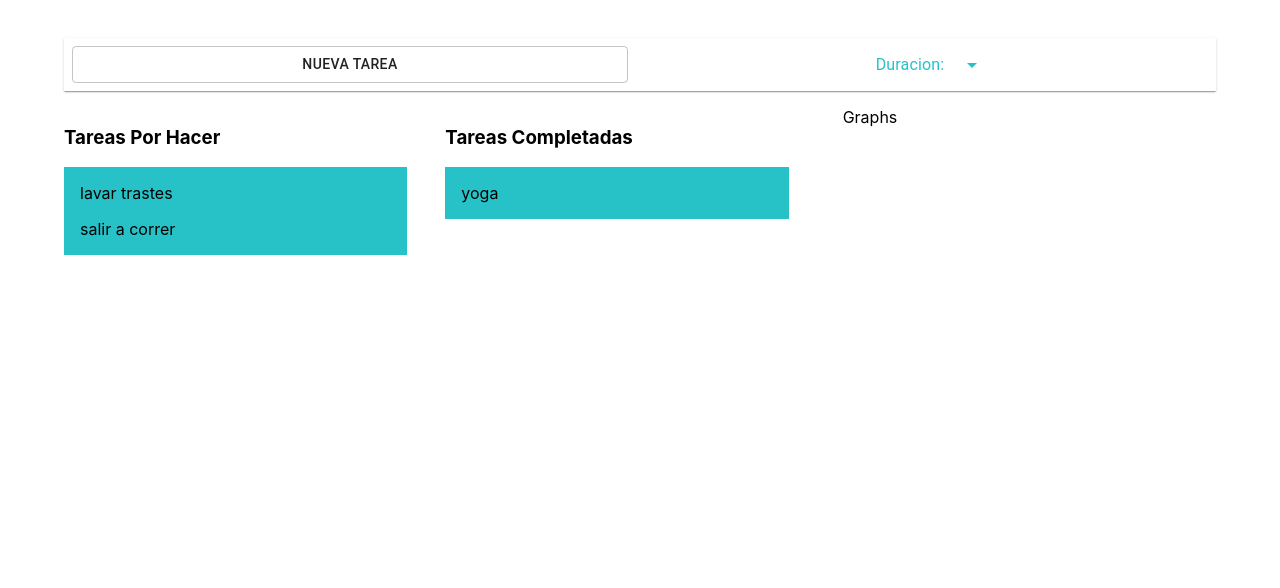
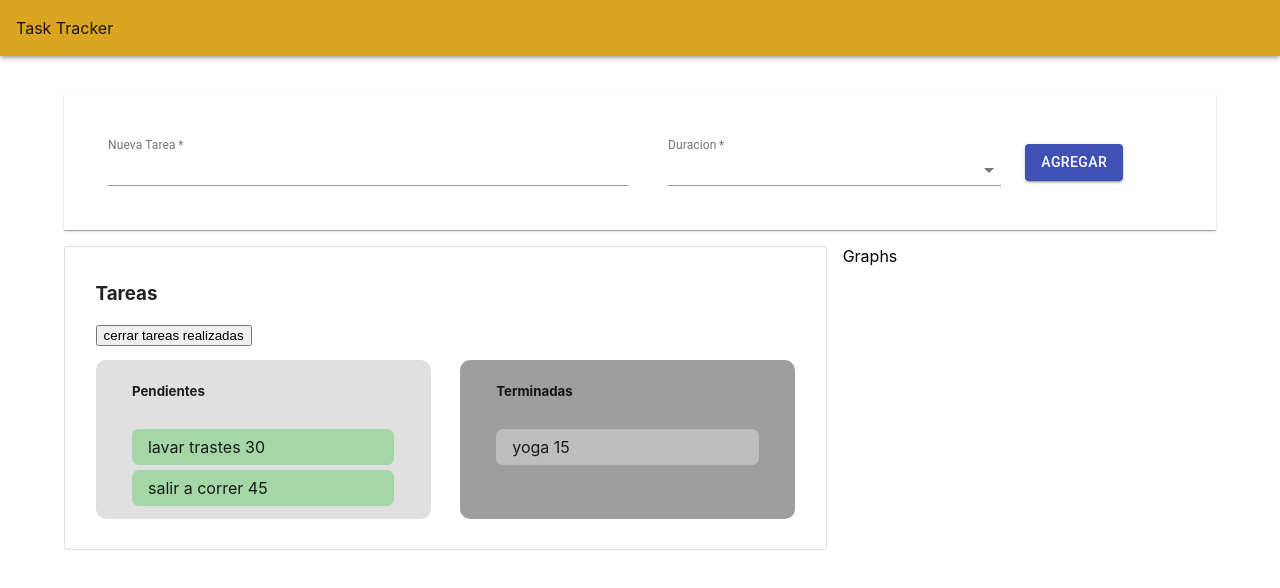
Before and after one commit to yidah-curiel/task-tracker, a React (Create React App) app: page / in a window 1280 px wide. Shown: the top 588 px of the page. Built offline with nearby package versions, Linux system fonts and the light colour scheme.

Commit message:
funcionalidad addTask y maquetado dragDropTasks

```diff
--- a/package.json
+++ b/package.json
@@ -7,6 +7,7 @@
     "@testing-library/jest-dom": "^4.2.4",
     "@testing-library/react": "^9.3.2",
     "@testing-library/user-event": "^7.1.2",
+    "clsx": "^1.1.1",
     "lodash": "^4.17.20",
     "react": "^16.13.1",
     "react-beautiful-dnd": "^13.0.0",
--- a/src/App.js
+++ b/src/App.js
@@ -1,9 +1,11 @@
 import React from 'react';
 import Tasks from './Components/Tasks'
+import Header from './Components/Header'
 
 function App() {
   return (
     <>
+      <Header/>
       <Tasks />
     </>
   );
--- /dev/null
+++ b/src/Components/Header.jsx
@@ -0,0 +1,31 @@
+import React from "react";
+import { makeStyles } from "@material-ui/core/styles";
+import Paper from "@material-ui/core/Paper";
+
+const useStyles = makeStyles((theme) => ({
+	root: {
+		display: "flex",
+		padding: '1vh 2vh',
+		alignItems: "center",
+		backgroundColor: "#daa520",
+		[theme.breakpoints.up('md')]: {
+			height: '5vh'
+		}
+	},
+}));
+
+function Header({ setTasks }) {
+	const classes = useStyles();
+
+	return (
+		<Paper
+			square
+			elevation={3}
+			className={classes.root}
+			>
+				Task Tracker
+		</Paper>
+	);
+}
+
+export default Header;
--- a/src/Components/Tasks/DragDropTasks.jsx
+++ b/src/Components/Tasks/DragDropTasks.jsx
@@ -1,11 +1,51 @@
-import React from 'react';
+import React, {useState} from 'react';
 import DragDropList from './utils/DragDropList'
 import Grid from "@material-ui/core/Grid";
+import Paper from "@material-ui/core/Paper";
 import { DragDropContext } from "react-beautiful-dnd";
 import _ from "lodash";
+import { makeStyles } from "@material-ui/core/styles";
+import clsx from 'clsx';
+
+
+const useStyles = makeStyles((theme) => ({
+	root: {
+		display: "flex",
+		flexWrap: "wrap",
+		padding: theme.spacing(1),
+		"& > *": {
+			margin: theme.spacing(1),
+		},
+    },
+    headerContainer: {
+        paddingLeft: '2%'
+    },
+    listContainer: {
+        backgroundColor: '#e0e0e0',
+        padding: '0% 5%',
+        flexDirection: 'column',
+        margin: '2%',
+        borderRadius: 10,
+        width: '98%',
+    },
+    halfListContainer: {
+        [theme.breakpoints.up('sm')]: {
+            width: '46%'
+        }
+    },
+    completedList: {
+        backgroundColor: '#9e9e9e'
+    }
+}));
 
 
 function Tasks({tasks, setTasks}) {
+    const classes = useStyles();
+    const [showCompleted, setShowCompleted] = useState(true)
+
+    const handleTasksView = () => {
+        setShowCompleted(prev => !prev)
+    }
 
     const onDragEnd = ({destination, source}) => {
         console.log("from", source)
@@ -33,21 +73,46 @@ function Tasks({tasks, setTasks}) {
     }
 
     return (
+        <Paper variant="outlined" className={classes.root}>
             <Grid container>
                 <DragDropContext onDragEnd={onDragEnd}>
-                {_.map(tasks, (data, key) => (
-                <Grid item xs={12} md={6} key={key}>
-                    <h3>{data.title}</h3>
+                    <Grid item xs={12} className={classes.headerContainer}>
+                        <h3>Tareas</h3>
+                        <button onClick={handleTasksView}>
+                            {!showCompleted ?
+                                "ver tareas realizadas"
+                                :
+                                "cerrar tareas realizadas"}
+                        </button>
+                    </Grid>
+                    <Grid
+                        item container
+                        className={showCompleted ?
+                            clsx(classes.listContainer, classes.halfListContainer)
+                            : classes.listContainer}
+                        >
+                        <h5>{"Pendientes"}</h5>
                                 <DragDropList
-                            name={data.title}
-                            items={data.items}
-                            listKey={key}
-                            key={key}
+                                name={"Por Hacer"}
+                                items={tasks.todos.items}
+                                listKey={"todos"}
+                                key={"todos"}
                                 />
                     </Grid>
-                ))}
+                    {showCompleted &&
+                    <Grid item container className={clsx(classes.listContainer, classes.halfListContainer, classes.completedList)}>
+                        <h5>{"Terminadas"}</h5>
+                                <DragDropList
+                                name={"Completadas"}
+                                items={tasks.completed.items}
+                                listKey={"completed"}
+                                key={"completed"}
+                                />
+                    </Grid>
+                    }
                 </DragDropContext>
             </Grid>
+        </Paper>
     )
 
 }
--- a/src/Components/Tasks/Toolbar.jsx
+++ b/src/Components/Tasks/Toolbar.jsx
@@ -1,54 +1,94 @@
-import React, {useState} from "react";
+import React, { useState } from "react";
 import { makeStyles } from "@material-ui/core/styles";
 import Paper from "@material-ui/core/Paper";
 import Button from "@material-ui/core/Button";
 import Grid from "@material-ui/core/Grid";
-import Filters from './utils/Filters'
-import {v4} from "uuid"
+import { v4 } from "uuid";
+import TextField from "./utils/ui/TextField";
+//import SaveIcon from '@material-ui/icons/Save';
+import useForm from './utils/hooks/useForm';
 
 
 const useStyles = makeStyles((theme) => ({
 	root: {
 		display: "flex",
 		flexWrap: "wrap",
-    padding: theme.spacing(1),
-    justifyContent: 'center',
-  },
-  container: {
-    alignItems: 'center'
-  },
-  button: {
-    width: '100%'
-  }
+		padding: theme.spacing(1),
+		"& > *": {
+			margin: theme.spacing(1),
+		},
+	},
+	container: {
+		alignItems: "center",
+	},
+	button: {
+	//	width: "100%",
+	},
 }));
 
+const Duraciones = [
+	{ value: 30, label: "Corta (30 min)" },
+	{ value: 45, label: "Media (45 min)" },
+	{ value: 60, label: "Larga (1 hr)" },
+];
 
-function Toolbar({setTasks}) {
+function Toolbar({ setTasks }) {
 	const classes = useStyles();
 
-	const [text, setText] = useState('')
-
-	const addTask = () => {
+	const addTask = (inputs) => {
 		const newTask = {
 			id: v4(),
-			description: text,
-		}
-		setTasks(prev => {
-			const prevTasks = {...prev}
-			prevTasks["todos"].items.unshift(newTask)
-			return prevTasks
-		})
-	}
+			...inputs
+		};
+		setTasks((prev) => {
+			const prevTasks = { ...prev };
+			prevTasks["todos"].items.unshift(newTask);
+			return prevTasks;
+		});
+	};
+
+	const { inputs,handleInputChange,handleSubmit } = useForm(addTask);
 
 	return (
 		<Paper square className={classes.root}>
 			<Grid container spacing={3} className={classes.container}>
-				<Grid item xs={12} sm={6}>
-					<Button variant="outlined" className={classes.button}>Nueva Tarea</Button>
+				<Grid item md={6}>
+					<TextField
+						label={"Nueva Tarea"}
+						helper={"Descripción de tarea requerida"}
+						id={"nueva-tarea-descripcion"}
+						name="description"
+						value={inputs.description ? inputs.description : ""}
+						onChange={handleInputChange}
+						error={false}
+						required={true}
+					/>
 				</Grid>
-				<Grid item xs={12} sm={6}>
-					<Filters/>
+				<Grid item md={4}>
+					<TextField
+						label={"Duracion"}
+						helper={"Duración de tarea requerida"}
+						id={"nueva-tarea-duracion"}
+						name="duration"
+						select
+						selectOptions={Duraciones}
+						value={inputs.duration ? inputs.duration : ""}
+						onChange={handleInputChange}
+						error={false}
+						required={true}
+					/>
 				</Grid>
+				<Grid item md={2}>
+					<Button
+						variant="contained"
+						color="primary"
+						className={classes.button}
+						onClick={handleSubmit}
+					>
+						Agregar
+					</Button>
+				</Grid>
+
 			</Grid>
 		</Paper>
 	);
--- a/src/Components/Tasks/index.jsx
+++ b/src/Components/Tasks/index.jsx
@@ -31,11 +31,11 @@ export default function () {
 
     const [tasks, setTasks] = useState({
         "todos": {
-            title: "Tareas Por Hacer",
+            title: "Por Hacer",
             items: [item1, item2]
         },
         "completed": {
-            title: "Tareas Completadas",
+            title: "Completadas",
             items: [item3]
         }
     })
--- a/src/Components/Tasks/utils/DragDropList.jsx
+++ b/src/Components/Tasks/utils/DragDropList.jsx
@@ -3,12 +3,24 @@ import { makeStyles } from "@material-ui/core/styles";
 import List from '@material-ui/core/List';
 import { Droppable, Draggable } from "react-beautiful-dnd";
 import ListItem from '@material-ui/core/ListItem';
+import clsx from 'clsx';
 
 const useStyles = makeStyles({
     root: {
-        backgroundColor: '#27c2c7',
-        width: '90%'
+      //  backgroundColor: '#deb887',
+      //  width: '90%'
     },
+    listItem: {
+        backgroundColor: '#a5d6a7',
+        marginBottom: 5,
+        borderRadius: 7
+    },
+    inProgressItem: {
+        backgroundColor: '#ffc400',
+    },
+    completedItem: {
+        backgroundColor: '#bdbdbd',
+    }
 });
 
 function DraggableList({name, items, listKey}) {
@@ -32,8 +44,12 @@ function DraggableList({name, items, listKey}) {
                                 <ListItem
                                     ref={provided.innerRef}
                                     {...provided.draggableProps}
-                                    {...provided.dragHandleProps}>
-                                        {el.description}
+                                    {...provided.dragHandleProps}
+                                    className={
+                                        listKey === "completed" ?
+                                        clsx(classes.listItem, classes.completedItem)
+                                        : classes.listItem}>
+                                        {el.description} {el.duration}
                                 </ListItem>
                             )}
                         </Draggable>
--- a/src/Components/Tasks/utils/Filters.jsx
+++ b/src/Components/Tasks/utils/Filters.jsx
@@ -1,5 +1,5 @@
 import React, {useState} from 'react';
-import Select from './Select'
+import Select from './ui/Select'
 import { makeStyles } from '@material-ui/core/styles';
 
 const useStyles = makeStyles({
--- /dev/null
+++ b/src/Components/Tasks/utils/hooks/useForm.jsx
@@ -0,0 +1,27 @@
+import {useState} from 'react';
+
+function useForm(callback){// el callback lo pasamos al momento de llamar este hook del componente de form
+    // callback = la funcion a efectuar (usando los inputs del form) para realizar el callback
+
+    const [inputs, setInputs] = useState({}); //useState is how you set the original state (we hae an empty object)
+
+    const handleSubmit = (event) => {
+        if (event) event.preventDefault(); // prevents refresh
+        callback(inputs);
+        setInputs({})
+    }
+
+    const handleInputChange = (event) => {
+        event.persist(); // persists the value of your inputs in the virtual dom
+        const {name, value} = event.target
+        setInputs(prevInputs => ({...prevInputs, [name]:value}))
+    }
+
+    return {
+        inputs,
+        handleSubmit,
+        handleInputChange
+    }
+}
+
+export default useForm;
--- a/src/Components/Tasks/utils/Select.jsx
+++ b/src/Components/Tasks/utils/ui/Select.jsx
@@ -53,7 +53,7 @@ function CustomSelect({ handleChange, selectOptions, selectName }) {
                     icon: classes.icon
                 }}
             >
-                {selectOptions.map((e, i) =>
+                {selectOptions && selectOptions.map((e, i) =>
                         <MenuItem className={classes.menu_item} key={i} value={e.value}>{e.label}</MenuItem>
                     )}
 
--- /dev/null
+++ b/src/Components/Tasks/utils/ui/TextField.jsx
@@ -0,0 +1,60 @@
+import React from "react";
+import { makeStyles } from "@material-ui/core/styles";
+import FormControl from "@material-ui/core/FormControl";
+import FormHelperText from "@material-ui/core/FormHelperText";
+import TextField from "@material-ui/core/TextField";
+import MenuItem from '@material-ui/core/MenuItem';
+
+
+const useStyles = makeStyles((theme) => ({
+	root: {
+		display: "flex",
+		flexWrap: "wrap",
+        padding: theme.spacing(1),
+        width: "100%",
+		"& > *": {
+			margin: theme.spacing(1),
+		},
+	},
+}));
+
+export default function ComposedTextField({
+	label,
+	helper,
+    id,
+    select,
+	name,
+	value,
+	onChange,
+    error,
+	selectOptions,
+	required
+}) {
+	const classes = useStyles();
+
+	return (
+		<FormControl error={error} className={classes.root}>
+			<TextField
+				id={id}
+				label={label}
+				select={select}
+				name={name}
+				value={value}
+				required={required}
+				onChange={onChange}
+				InputLabelProps={{
+					shrink: true,
+				}}
+			>
+                {select && selectOptions.map(option => (
+                    <MenuItem key={option.value} value={option.value}>
+                         {option.label}
+                    </MenuItem>
+                ))}
+            </TextField>
+			{error ? (
+				<FormHelperText id={`error-en-${id}`}>{helper}</FormHelperText>
+			) : null}
+		</FormControl>
+	);
+}
```
Lines whose indentation alone changed are shown as unchanged.
